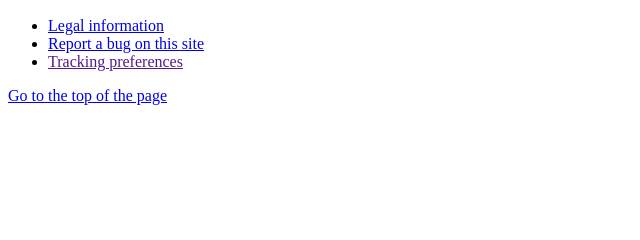
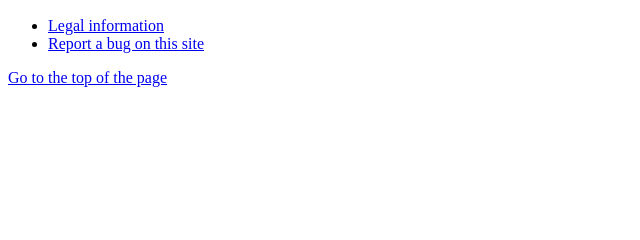
Before and after one commit to canonical/dqlite.io, a Python web app: template templates/docs/search.html in a window 1280 px wide. Shown: the part 524-764 px from the top of the page, without its empty margins (0-640 px from the left). Run offline with Jinja, Linux system fonts and the light colour scheme; the template is opened without the code that fills it, so the values that code supplies are empty; some web fonts are replaced.

Commit message:
Remove footer link

```diff
--- a/templates/partial/_footer.html
+++ b/templates/partial/_footer.html
@@ -14,11 +14,6 @@
               Report a bug on this site
             </a>
           </li>
-          <li class="p-inline-list__item">
-            <a href="" class="js-revoke-cookie-manager">
-              Tracking preferences
-            </a>
-          </li>
         </ul>
         <span class="u-off-screen">
           <a href="#">Go to the top of the page</a>
```
